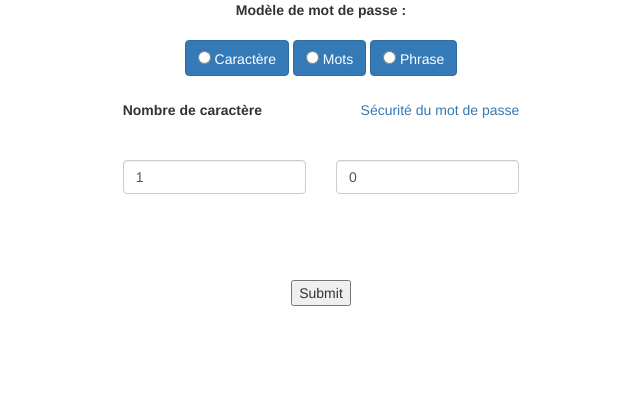
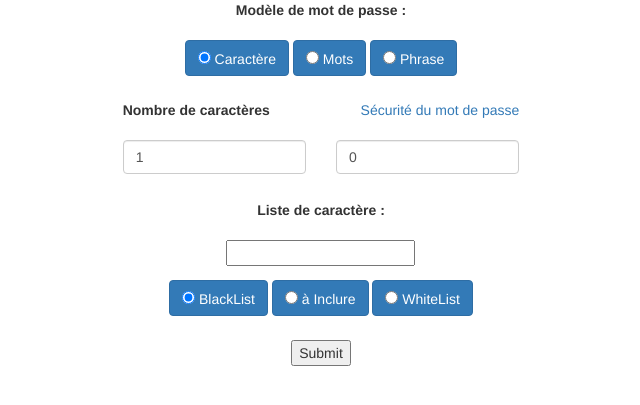
Before and after one commit to Scrum-M1-Dummy/passGenWebService, a Flask app: page /index in a window 1280 px wide. Shown: the top 405 px of the page, without its empty margins (319-959 px from the left). Run offline with Flask 2, Linux system fonts and the light colour scheme; some libraries are stand-ins or nearby versions.

```diff
--- a/templates/index.html
+++ b/templates/index.html
@@ -39,7 +39,7 @@
 			<div class = "col-sm-4 text-center ">
 
 					<label class="btn btn-primary">
-						<input type="radio" name="method" id="characters" value="characters" autocomplete="off" required> Caractère
+						<input type="radio" name="method" checked="checked" id="characters" value="characters" autocomplete="off" required> Caractère
 					</label>
 
 					<label class="btn btn-primary">
@@ -64,7 +64,7 @@
 
 			</div>
 			<div class = "col-sm-2">
-				<label class="form-label" for="length">Nombre de caractère</label>
+				<label class="form-label" for="length">Nombre de</label> <label class="form-label option_hide option_hide_characters" for="length"> caractères</label><label class="form-label option_hide option_hide_words option_hide_sentence" style="display:none" for="length">mots</label>
 			</div>
 
 			<div class = "col-sm-2 text-right">
@@ -84,7 +84,6 @@
 
 	 	</div>
 
-		<br>
 		<br>
 		<br>
 
@@ -107,7 +106,7 @@
 		<br>
 		<br>
 
-		<div class="option_hide option_hide_characters" style="display:none">
+		<div class="option_hide option_hide_characters">
 
 			<div class="left-block">
 				<div class = "col-sm-4">
```
